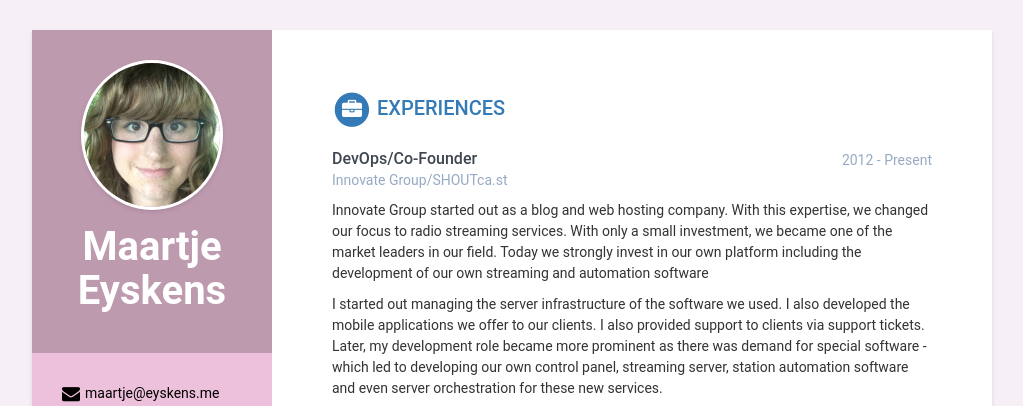
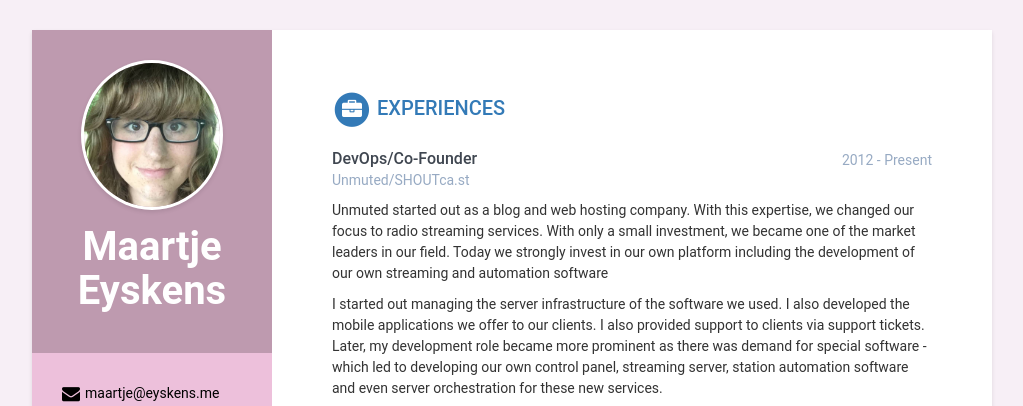
Before and after one commit to meyskens/cv, a plain HTML site: page cv/index.html in a window 1280 px wide. Shown: the top 406 px of the page, without its empty margins (128-1151 px from the left). Drawn offline with nearby package versions, Linux system fonts and the light colour scheme.

Commit message:
Update innovate group to the new legal name
Signed-off-by: Maartje Eyskens <maartje@eyskens.me>

```diff
--- a/cv/index.html
+++ b/cv/index.html
@@ -86,11 +86,11 @@
                             <h3 class="job-title">DevOps/Co-Founder</h3>
                             <div class="time">2012 - Present</div>
                         </div>
-                        <div class="company">Innovate Group/SHOUTca.st</div>
+                        <div class="company">Unmuted/SHOUTca.st</div>
                     </div>
                     <div class="details">
                         <p>
-                            Innovate Group started out as a blog and web hosting company. With this expertise, we changed our focus to radio streaming services. With only a small investment, we became one of the market leaders in our field. Today we strongly invest in our own platform including the development of our own streaming and automation software
+                            Unmuted started out as a blog and web hosting company. With this expertise, we changed our focus to radio streaming services. With only a small investment, we became one of the market leaders in our field. Today we strongly invest in our own platform including the development of our own streaming and automation software
                         </p>
                         <p>
                             I started out managing the server infrastructure of the software we used. I also developed the mobile applications we offer to our clients. I also provided support to clients via support tickets. Later, my development role became more prominent as there was demand for special software - which led to developing our own control panel, streaming server, station automation software and even server orchestration for these new services.
```
